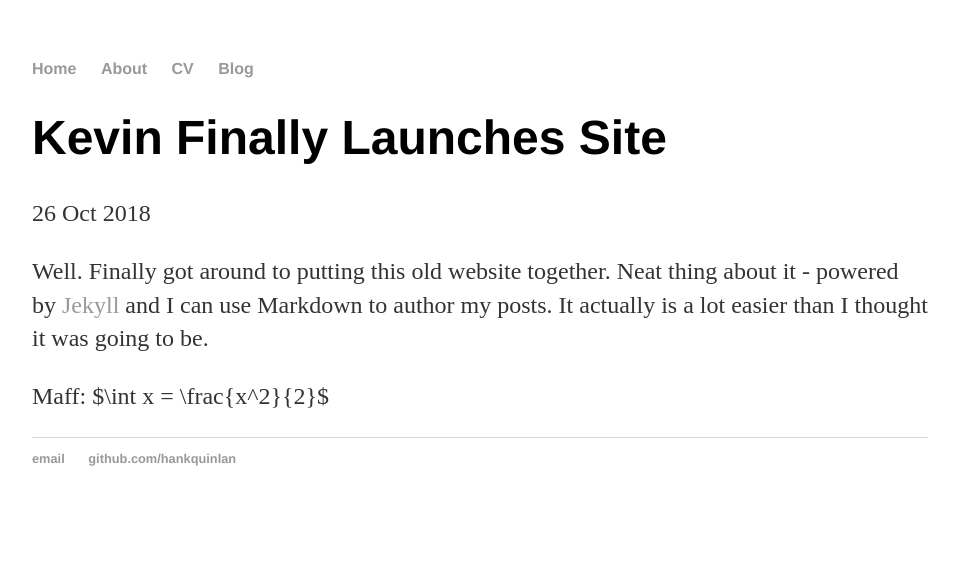
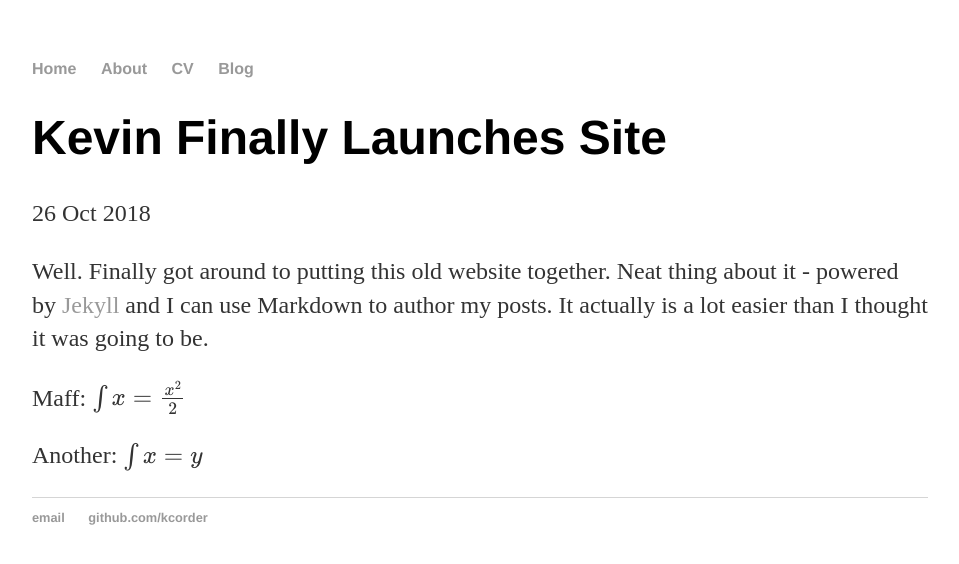
Before and after one commit to kcorder/kcorder.github.io, a Jekyll site: the page built from _posts/2018-10-26-first-post.md, in a window 1280 px wide. Shown: the top 564 px of the page, without its empty margins (160-1119 px from the left). Built offline with Jekyll 4.4.1, drawn with Linux system fonts in a browser that asks for light colours; formulas are drawn with MathJax 3.

Commit message:
Added rest of stuff

```diff
--- a/_layouts/default.html
+++ b/_layouts/default.html
@@ -2,7 +2,8 @@
     <html>
         <head>
             <title>{{ page.title }}</title>
-            <!-- link to main stylesheet -->
+
+            {% include head.html %}
             <link rel="stylesheet" type="text/css" href="/css/main.css">
         </head>
         <body>
@@ -21,8 +22,8 @@
             </div><!-- /.container -->
             <footer>
                 <ul>
-                    <li><a href="mailto:hankquinlanhub@gmail.com">email</a></li>
-                    <li><a href="https://github.com/hankquinlan">github.com/hankquinlan</a></li>
+                    <li><a href="mailto:kcorder@udel.edu">email</a></li>
+                    <li><a href="https://github.com/kcorder">github.com/kcorder</a></li>
                 </ul>
             </footer>
         </body>
--- a/_posts/2018-10-26-first-post.md
+++ b/_posts/2018-10-26-first-post.md
@@ -7,3 +7,5 @@ date: 2018-10-26
 Well. Finally got around to putting this old website together. Neat thing about it - powered by [Jekyll](http://jekyllrb.com) and I can use Markdown to author my posts. It actually is a lot easier than I thought it was going to be.
 
 Maff: $\int x = \frac{x^2}{2}$
+
+Another: $$ \int x = y $$
--- /dev/null
+++ b/about/index.html
@@ -0,0 +1,4 @@
+---
+layout: default
+title: Kevin Corder's About
+---
--- /dev/null
+++ b/cv/index.html
@@ -0,0 +1,4 @@
+---
+layout: default
+title: Kevin Corder's CV
+---
--- a/index.html
+++ b/index.html
@@ -1,8 +1,7 @@
 ---
 layout: default
-title: Hank Quinlan, Horrible Cop
+title: Kevin Corder's Page
 ---
 <div class="blurb">
-    <h1>Hi there, I'm Hank Quinlan!</h1>
-    <p>I'm best known as the horrible cop from <em>A Touch of Evil</em> Don't trust me. <a href="/about">Read more about my life...</a></p>
+    <h1>Kevin's Page</h1>
 </div><!-- /.blurb -->
```
Also changed, not shown: _drafts/first-draft.md (added, +12 -0 lines), blog/atom.xml (deleted, +0 -27 lines), old_index.md (deleted, +0 -7 lines).
